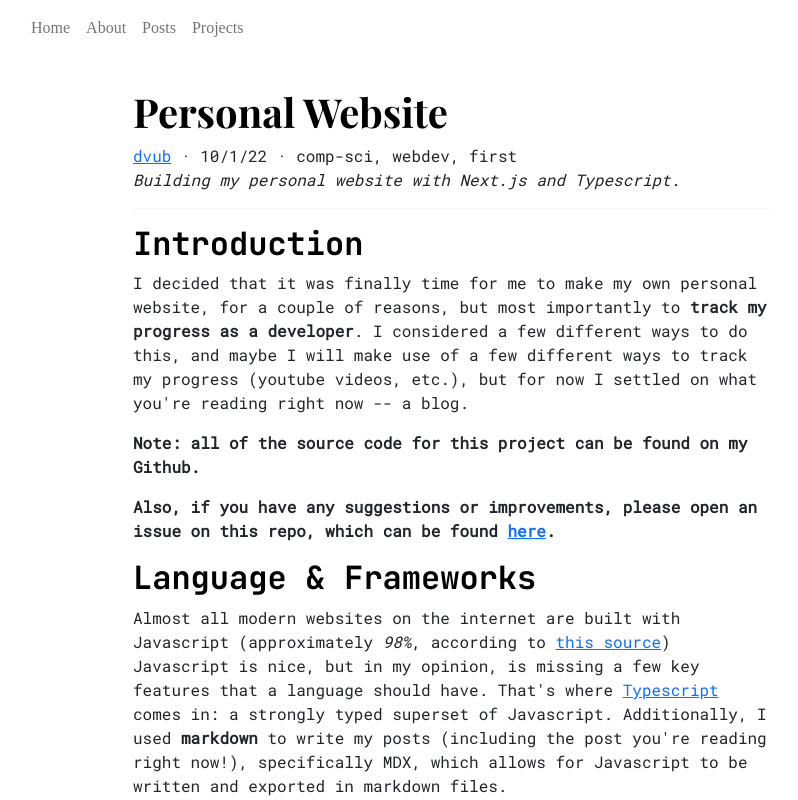
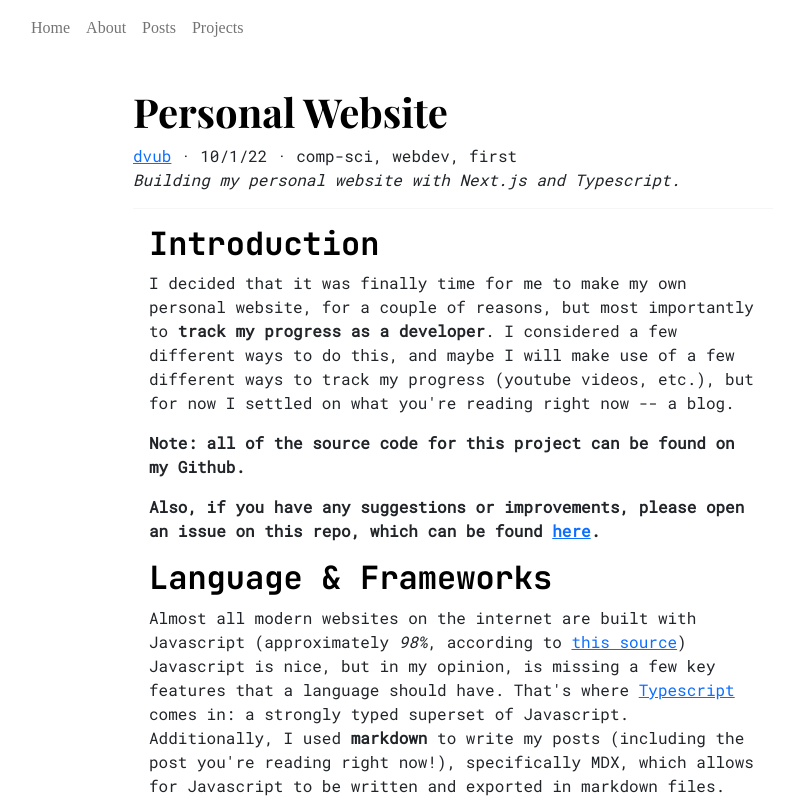
Before and after one commit to dvub/dvub-site, a Next.js app: page /posts/personal-site in a window 1280 px wide. Shown: the top 800 px of the page, without its empty margins (59-857 px from the left). Built offline with nearby package versions, Linux system fonts and the light colour scheme; a small style sheet from the web is missing; a web font is replaced by a local one.

Commit message:
post layout changes

```diff
--- a/components/layout.tsx
+++ b/components/layout.tsx
@@ -61,7 +61,7 @@ const Layout: FC<Props> = (props) => {
                 </header>
                 <hr />
                 {/* props.children will render the standard md content*/}
-                <div>
+                <div style={{margin: '1rem'}}>
                     {children}
                 </div>
                 thanks for reading,
```
